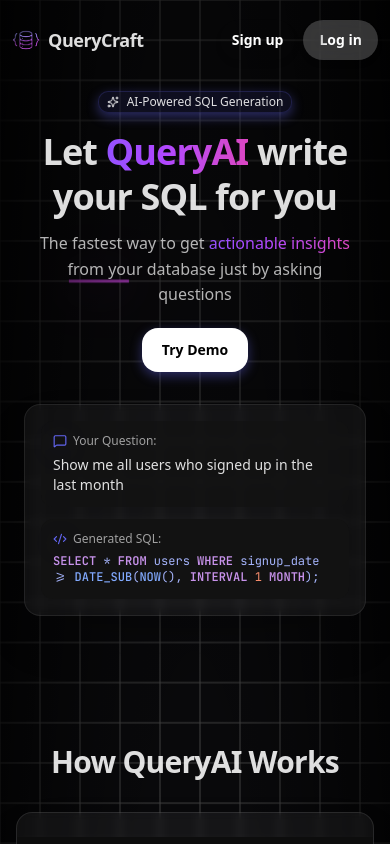
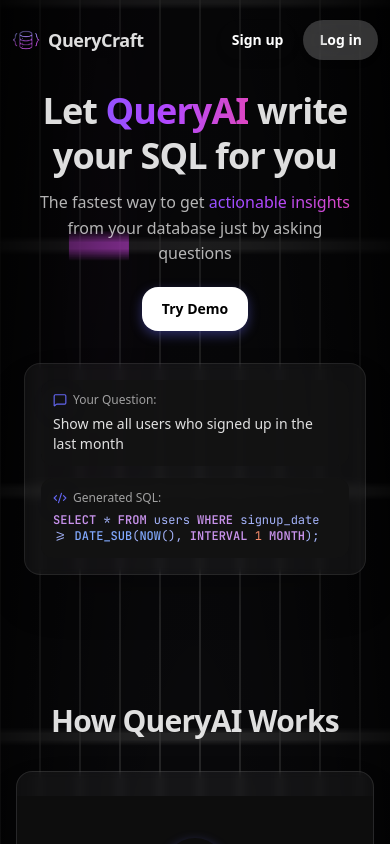
Before and after one commit to SumitPatel-HQ/QueryCraft, a Next.js app in the folder frontend/: page / in a window 390 px wide. Shown: the top 844 px of the page. Built offline with nearby package versions, Linux system fonts and the light colour scheme.

Commit message:
refactor: clean up UI and enhance scrolling experience
- Remove BorderBeam from DynamicNavigation to eliminate the circling border effect
- Hide global scrollbars while maintaining scroll functionality in globals.css
- Clean up formatting and spacing in HeroSection and Navigation components

```diff
--- a/frontend/next.config.ts
+++ b/frontend/next.config.ts
@@ -1,8 +1,7 @@
 import type { NextConfig } from "next";
-import path from "path";
 
 const nextConfig: NextConfig = {
-  reactStrictMode: true,
+  reactStrictMode: false,
   images: {
     remotePatterns: [],
   },
--- a/frontend/package.json
+++ b/frontend/package.json
@@ -3,7 +3,7 @@
   "version": "0.1.0",
   "private": true,
   "scripts": {
-    "dev": "next dev",
+    "dev": "next dev --turbo",
     "build": "next build",
     "start": "next start",
     "lint": "eslint"
--- a/frontend/src/app/globals.css
+++ b/frontend/src/app/globals.css
@@ -89,7 +89,7 @@
   --text-secondary: rgba(255, 255, 255, 0.60);
   --text-tertiary: rgba(255, 255, 255, 0.38);
   --gradient-primary: linear-gradient(135deg, #6366F1, #8B5CF6);
-  --gradient-secondary: linear-gradient(135deg, rgba(99,102,241,0.15), rgba(139,92,246,0.15));
+  --gradient-secondary: linear-gradient(135deg, rgba(99, 102, 241, 0.15), rgba(139, 92, 246, 0.15));
 }
 
 @layer base {
@@ -99,6 +99,13 @@
 
   html {
     scroll-behavior: smooth;
+    scrollbar-width: none; /* Firefox */
+    -ms-overflow-style: none; /* IE and Edge */
+  }
+
+  /* Hide scrollbar for Chrome, Safari and Opera */
+  ::-webkit-scrollbar {
+    display: none;
   }
 
   body {
@@ -110,13 +117,19 @@
     -moz-osx-font-smoothing: grayscale;
   }
 
+
   button:not([disabled]),
   [role="button"]:not([disabled]) {
     cursor: pointer;
   }
 
   /* Typography */
-  h1, h2, h3, h4, h5, h6 {
+  h1,
+  h2,
+  h3,
+  h4,
+  h5,
+  h6 {
     font-weight: 900;
     letter-spacing: -0.02em;
     color: var(--text-primary);
@@ -143,7 +156,8 @@
     line-height: 1.75;
   }
 
-  code, pre {
+  code,
+  pre {
     font-family: var(--font-jetbrains-mono), monospace;
     color: #A5B4FC;
   }
@@ -176,9 +190,12 @@
 
 /* Animations */
 @keyframes gradient-shift {
-  0%, 100% {
+
+  0%,
+  100% {
     background-position: 0% 50%;
   }
+
   50% {
     background-position: 100% 50%;
   }
@@ -188,24 +205,31 @@
   0% {
     transform: translateX(-100%);
   }
+
   100% {
     transform: translateX(100%);
   }
 }
 
 @keyframes float {
-  0%, 100% {
+
+  0%,
+  100% {
     transform: translateY(0px);
   }
+
   50% {
     transform: translateY(-20px);
   }
 }
 
 @keyframes pulse-glow {
-  0%, 100% {
+
+  0%,
+  100% {
     opacity: 1;
   }
+
   50% {
     opacity: 0.5;
   }
@@ -215,6 +239,7 @@
   from {
     width: 0;
   }
+
   to {
     width: 100%;
   }
@@ -225,6 +250,7 @@
     opacity: 0;
     transform: translateY(20px);
   }
+
   to {
     opacity: 1;
     transform: translateY(0);
@@ -312,6 +338,7 @@
 
 /* Reduced motion */
 @media (prefers-reduced-motion: reduce) {
+
   *,
   *::before,
   *::after {
@@ -326,6 +353,7 @@
   outline: 2px solid #6366F1;
   outline-offset: 2px;
 }
+
 /* SQL Syntax Highlighting */
 .sql-keyword {
   color: #C792EA;
@@ -350,6 +378,7 @@
   0% {
     background-position: 100%;
   }
+
   100% {
     background-position: -100%;
   }
--- a/frontend/src/app/page.tsx
+++ b/frontend/src/app/page.tsx
@@ -1,19 +1,22 @@
 "use client";
 
+import dynamic from "next/dynamic";
 import { useRouter } from "next/navigation";
 import { useAuth } from "@/hooks/use-auth";
 import BeamGridBackground from "@/components/ui/beam-grid-background";
 import { ScrollToTop } from "@/components/ui/ScrollToTop";
-import {
-  Navigation,
-  Footer,
-  HeroSection,
-  SolutionSection,
-  FeaturesSection,
-  UseCasesSection,
-  PricingSection,
-  FAQSection
-} from "@/modules/Home/index";
+
+// Priority Imports (Above the fold)
+import { Navigation } from "@/modules/Home/components/Navigation";
+import { HeroSection } from "@/modules/Home/sections/HeroSection";
+
+// Lazy Loaded Sections (Below the fold)
+const SolutionSection = dynamic(() => import("@/modules/Home/sections/SolutionSection").then(m => m.SolutionSection));
+const FeaturesSection = dynamic(() => import("@/modules/Home/sections/FeaturesSection").then(m => m.FeaturesSection));
+const UseCasesSection = dynamic(() => import("@/modules/Home/sections/UseCasesSection").then(m => m.UseCasesSection));
+const PricingSection = dynamic(() => import("@/modules/Home/sections/PricingSection").then(m => m.PricingSection));
+const FAQSection = dynamic(() => import("@/modules/Home/sections/FAQSection").then(m => m.FAQSection));
+const Footer = dynamic(() => import("@/modules/Home/components/Footer").then(m => m.Footer));
 
 export default function HomePage() {
   const router = useRouter();
--- a/frontend/src/components/lightswind/dynamic-navigation.tsx
+++ b/frontend/src/components/lightswind/dynamic-navigation.tsx
@@ -168,16 +168,8 @@
         color: textColor,
       }}
     >
-      {/* Border Beam Effect */}
-      <BorderBeam
-        size={100}
-        duration={5}
-        colorFrom="#6366F1"
-        colorTo="#a855f7"
-        opacity={0.5}
-        glowIntensity={1}
-        beamBorderRadius={9999}
-      />
+      {/* Border Beam Effect removed */}
+
 
       {/* Background highlight */}
       <div
--- a/frontend/src/components/ui/TextType.tsx
+++ b/frontend/src/components/ui/TextType.tsx
@@ -206,31 +206,18 @@
     </>
   );
 
-  if (typeof Component === "string") {
-    const Tag = Component as any;
-    return (
-      <Tag
-        ref={containerRef}
-        className={`inline-block whitespace-pre-wrap tracking-tight ${className}`}
-        {...props}
-      >
-        {content}
-      </Tag>
-    );
-  }
-
-  const ContainerComponent = Component as React.ComponentType<
+  const Tag = Component as React.ComponentType<
     React.HTMLAttributes<HTMLElement> & { ref?: React.Ref<HTMLElement> }
   >;
 
   return (
-    <ContainerComponent
-      ref={containerRef}
+    <Tag
+      ref={containerRef as React.Ref<HTMLElement>}
       className={`inline-block whitespace-pre-wrap tracking-tight ${className}`}
       {...props}
     >
       {content}
-    </ContainerComponent>
+    </Tag>
   );
 }
 
--- a/frontend/src/modules/Home/components/Navigation.tsx
+++ b/frontend/src/modules/Home/components/Navigation.tsx
@@ -73,9 +73,8 @@
 
   return (
     <nav
-      className={`sticky top-3 sm:top-5 z-50 transition-transform duration-300 ${
-        isVisible ? "translate-y-0" : "-translate-y-[120%]"
-      }`}
+      className={`sticky top-3 sm:top-5 z-50 transition-transform duration-300 ${isVisible ? "translate-y-0" : "-translate-y-[120%]"
+        }`}
     >
       <div className="max-w-7xl mx-auto px-3 sm:px-4 lg:px-8">
         <div className="flex justify-between items-center h-14 sm:h-16">
--- a/frontend/src/modules/Home/sections/HeroSection.tsx
+++ b/frontend/src/modules/Home/sections/HeroSection.tsx
@@ -1,9 +1,7 @@
 "use client";
 
 import { motion } from "framer-motion";
-import { Badge } from "@/components/ui/badge";
 import { Button } from "@/components/ui/button";
-import { Sparkles } from "lucide-react";
 import { TypingDemo } from "../components/TypingDemo";
 import { AuroraTextEffect } from "@/components/lightswind/aurora-text-effect";
 import RippleButton from "@/components/lightswind/ripple-button";
@@ -25,13 +23,7 @@
           transition={{ duration: 0.6 }}
           className="text-center mx-auto"
         >
-          <Badge
-            className="mb-4 sm:mb-5 shadow-glow backdrop-blur-xl bg-primary/10 border border-primary/20 text-xs sm:text-sm"
-            variant="secondary"
-          >
-            <Sparkles className="h-3 w-3 mr-1" />
-            AI-Powered SQL Generation
-          </Badge>
+
 
           <div className="mb-3 px-2">
             <h1
```
